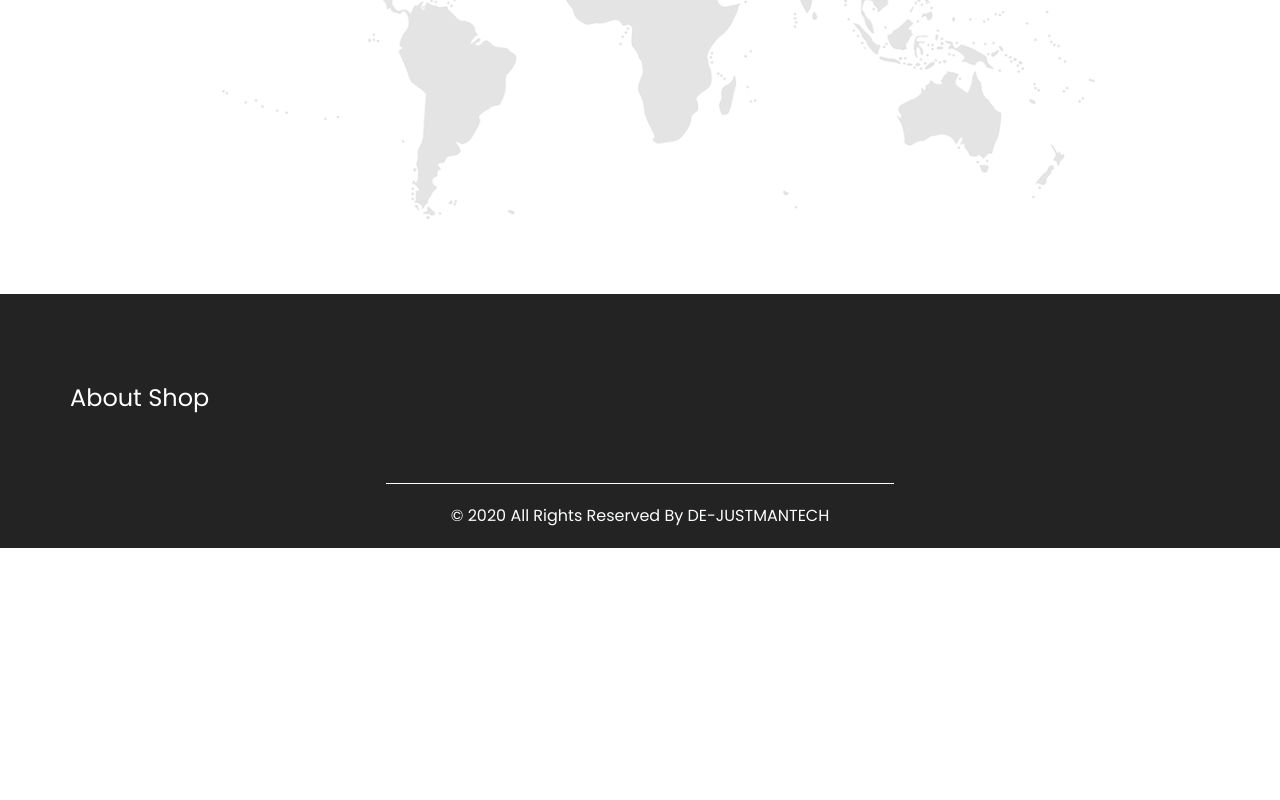
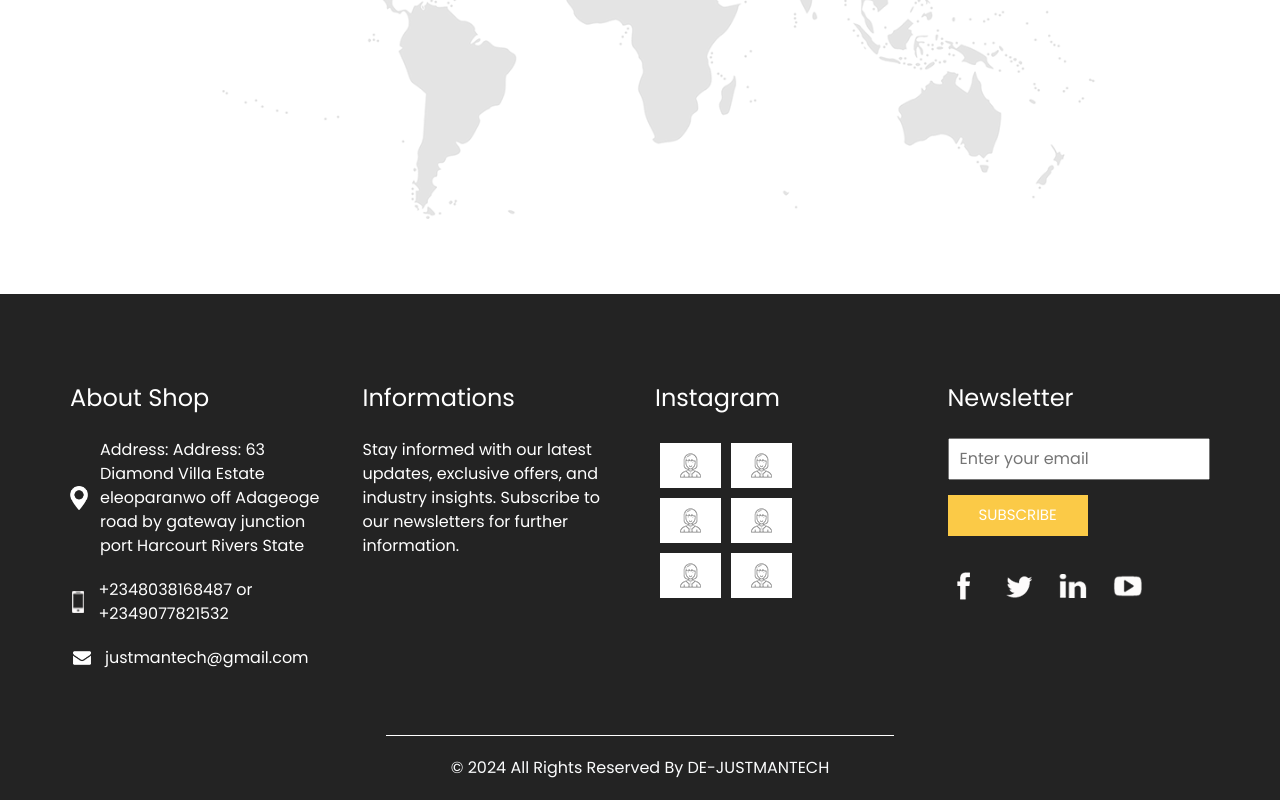
Before and after one commit to Martin4dbest/LAS, a plain HTML site: page index.html in a window 1280 px wide. Shown: the part 4658-5458 px from the top of the page. Before the commit the page ends 5206 px from the top, so only its background shows below. Drawn offline with nearby package versions, Linux system fonts and the light colour scheme.

Commit message:
fixed code

```diff
--- a/index.html
+++ b/index.html
@@ -409,10 +409,117 @@
             <h5>
               About Shop
             </h5>
-                        <!-- Add about shop information here -->
+            <div>
+              <div class="img-box">
+                <img src="images/location-white.png" width="18px" alt="">
+              </div>
+              <p>
+                Address: Address: 63 Diamond Villa Estate eleoparanwo off Adageoge road by gateway
+                junction port Harcourt Rivers State
+              </p>
+            </div>
+            <div>
+              <div class="img-box">
+                <img src="images/telephone-white.png" width="12px" alt="">
+              </div>
+              <p>
+               +2348038168487 or +2349077821532
+              </p>
+            </div>
+            <div>
+              <div class="img-box">
+                <img src="images/envelope-white.png" width="18px" alt="">
+              </div>
+              <p>
+                justmantech@gmail.com
+              </p>
             </div>
           </div>
-                <!-- Add other info section columns here -->
+        </div>
+        <div class="col-md-3">
+          <div class="info_info">
+            <h5>
+              Informations
+            </h5>
+            <p>
+              Stay informed with our latest updates, exclusive offers, and industry insights. Subscribe to our newsletters for further information.
+            </p>
+          </div>
+        </div>
+
+        <div class="col-md-3">
+          <div class="info_insta">
+            <h5>
+              Instagram
+            </h5>
+            <div class="insta_container">
+              <div>
+                <a href="">
+                  <div class="insta-box b-1">
+                    <img src="images/insta.png" alt="">
+                  </div>
+                </a>
+                <a href="">
+                  <div class="insta-box b-2">
+                    <img src="images/insta.png" alt="">
+                  </div>
+                </a>
+              </div>
+
+              <div>
+                <a href="">
+                  <div class="insta-box b-3">
+                    <img src="images/insta.png" alt="">
+                  </div>
+                </a>
+                <a href="">
+                  <div class="insta-box b-4">
+                    <img src="images/insta.png" alt="">
+                  </div>
+                </a>
+              </div>
+              <div>
+                <a href="">
+                  <div class="insta-box b-3">
+                    <img src="images/insta.png" alt="">
+                  </div>
+                </a>
+                <a href="">
+                  <div class="insta-box b-4">
+                    <img src="images/insta.png" alt="">
+                  </div>
+                </a>
+              </div>
+            </div>
+          </div>
+        </div>
+        <div class="col-md-3">
+          <div class="info_form ">
+            <h5>
+              Newsletter
+            </h5>
+            <form action="">
+              <input type="email" placeholder="Enter your email">
+              <button>
+                Subscribe
+              </button>
+            </form>
+            <div class="social_box">
+              <a href="">
+                <img src="images/fb.png" alt="">
+              </a>
+              <a href="">
+                <img src="images/twitter.png" alt="">
+              </a>
+              <a href="">
+                <img src="images/linkedin.png" alt="">
+              </a>
+              <a href="">
+                <img src="images/youtube.png" alt="">
+              </a>
+            </div>
+          </div>
+        </div>
       </div>
     </div>
   </section>
@@ -423,7 +530,7 @@
   <!-- footer section -->
   <section class="container-fluid footer_section">
     <p>
-            &copy; 2020 All Rights Reserved By
+      &copy; 2024 All Rights Reserved By
       <a href="https://html.design/">DE-JUSTMANTECH</a>
     </p>
   </section>
@@ -433,7 +540,8 @@
   <script type="text/javascript" src="js/bootstrap.js"></script>
   <script type="text/javascript" src="https://cdnjs.cloudflare.com/ajax/libs/OwlCarousel2/2.3.4/owl.carousel.min.js">
   </script>
-    <!-- owl carousel script -->
+  <!-- owl carousel script
+    -->
   <script type="text/javascript">
     $(".owl-carousel").owlCarousel({
       loop: true,
```
Lines whose indentation alone changed are shown as unchanged.
